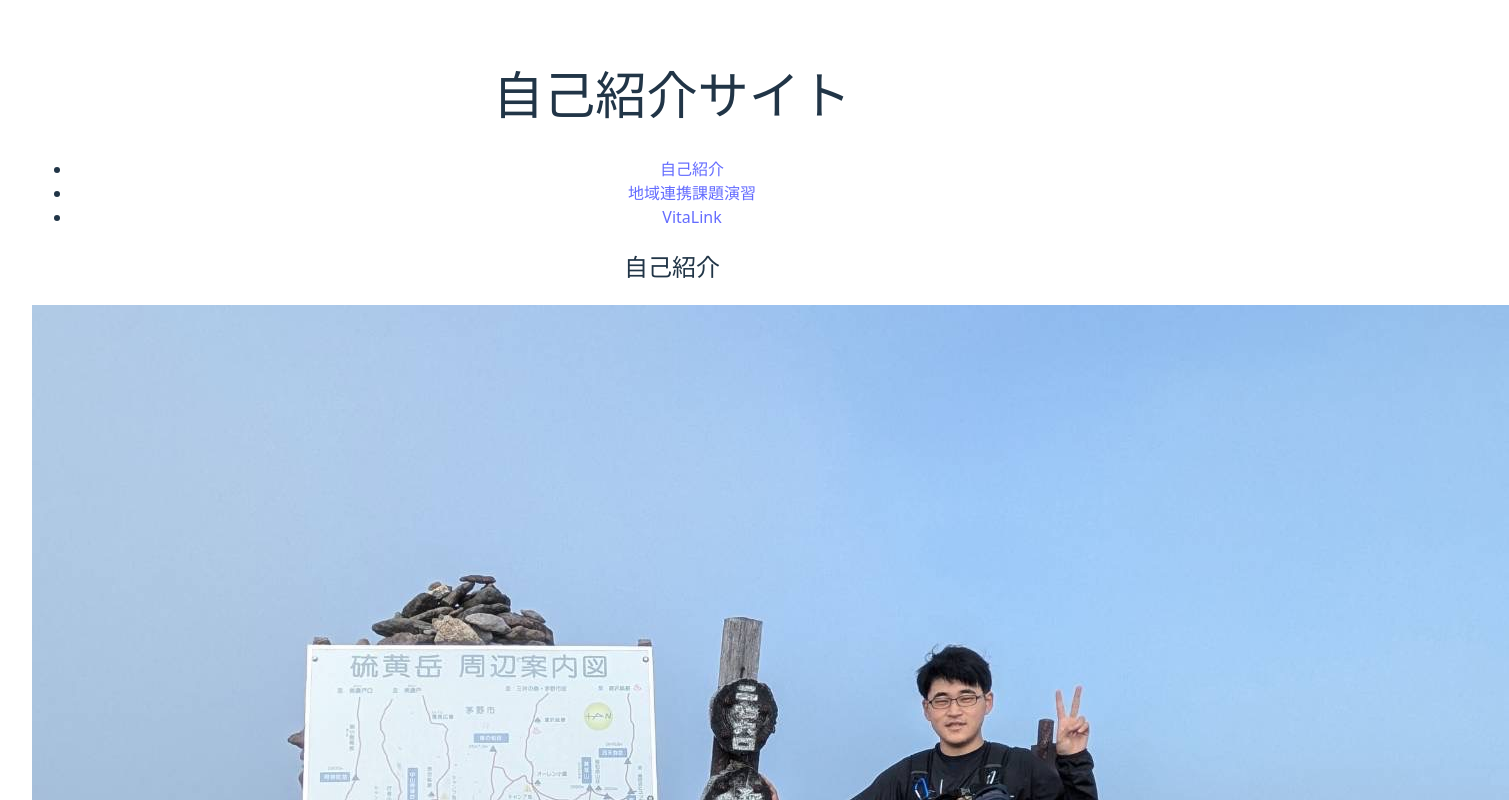
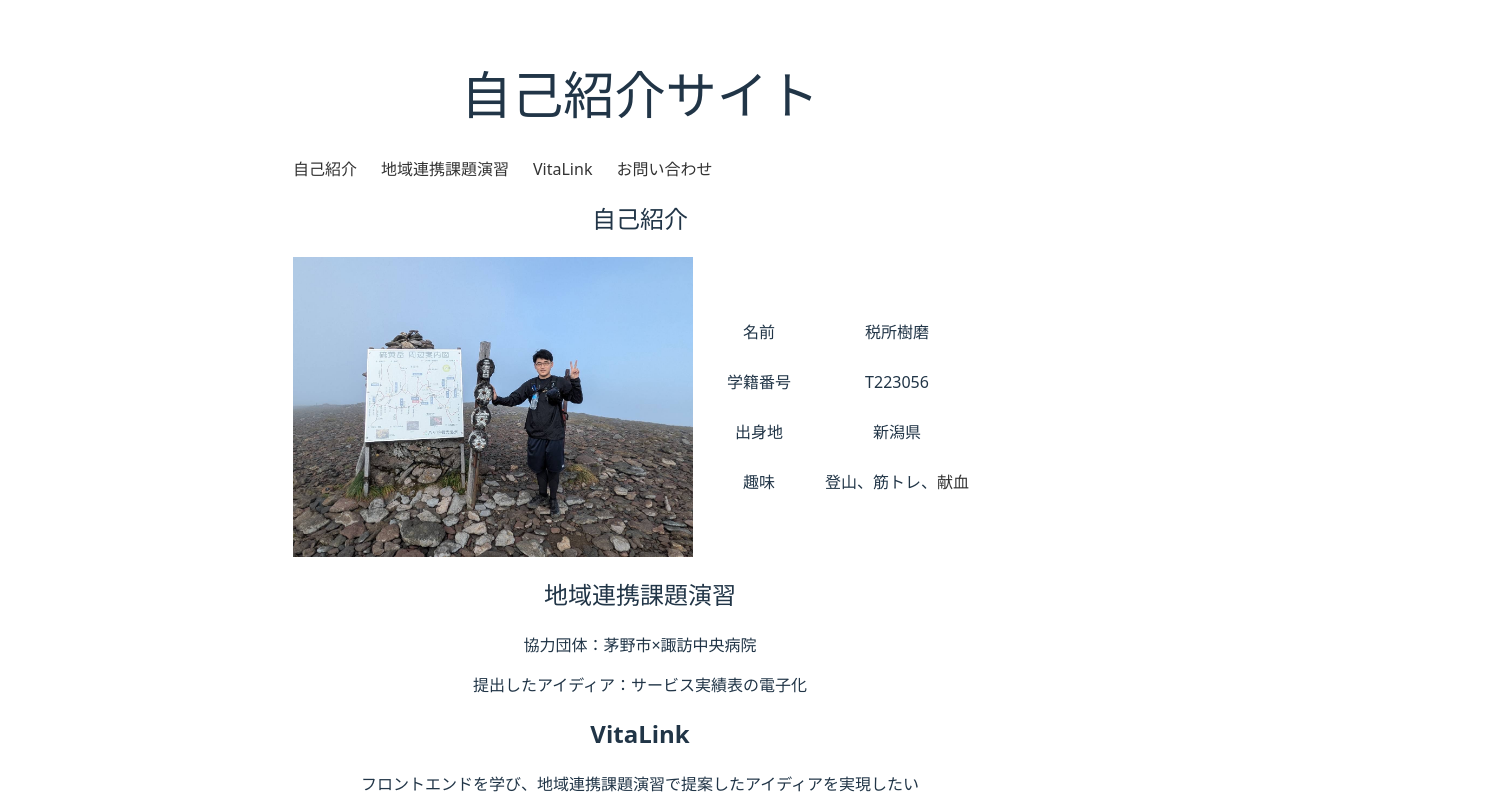
Before and after one commit to SaishoTatsuma/VitaLink_2, a React (Vite) app in the folder react-portfolio/: page / in a window 1280 px wide. Shown: the top 800 px of the page, 1509 px wide, since content can reach past the window. Built offline with nearby package versions, Linux system fonts and the light colour scheme.

Commit message:
update cssの追加

```diff
--- a/react-portfolio/src/App.css
+++ b/react-portfolio/src/App.css
@@ -5,38 +5,36 @@
   text-align: center;
 }
 
-.logo {
-  height: 6em;
-  padding: 1.5em;
-  will-change: filter;
-  transition: filter 300ms;
-}
-.logo:hover {
-  filter: drop-shadow(0 0 2em #646cffaa);
-}
-.logo.react:hover {
-  filter: drop-shadow(0 0 2em #61dafbaa);
+ul {
+  display: flex;
+  gap: 1.5rem;
+  list-style: none;
+  margin: 0;
+  padding: 0;
 }
 
-@keyframes logo-spin {
-  from {
-    transform: rotate(0deg);
-  }
-  to {
-    transform: rotate(360deg);
-  }
+a {
+  text-decoration: none;
+  color: #333;
+  font-weight: 500;
 }
 
-@media (prefers-reduced-motion: no-preference) {
-  a:nth-of-type(2) .logo {
-    animation: logo-spin infinite 20s linear;
-  }
+
+img {
+    height: 300px;
+    width: 400px;
 }
 
-.card {
-  padding: 2em;
+.profile {
+  display:flex;
+  align-items: center;
+  gap:1rem;
 }
 
-.read-the-docs {
-  color: #888;
+.text{
+  flex: 1;
 }
+
+table th, table td {
+  padding: 12px 16px;
+}
--- a/react-portfolio/src/App.jsx
+++ b/react-portfolio/src/App.jsx
@@ -1,7 +1,6 @@
 
-import { useContext, useState } from 'react';
+import { useState } from 'react';
 import './App.css'
-import portfolioContext from './main.jsx'
 
 const App = () => {
   return (
@@ -24,6 +23,7 @@ const Header = () => {
             <li ><a href="#profile">自己紹介</a></li>
             <li ><a href="#project">地域連携課題演習</a></li>
             <li ><a href="#vitalink">VitaLink</a></li>
+            <li ><a href="#contact">お問い合わせ</a></li>
         </ul>
       </nav>
     </>
@@ -34,8 +34,9 @@ const Profile = () => {
   return(
     <>
       <h2 id ="profile">自己紹介</h2>
+      <div className='profile'>
         <img src="/myphoto.jpg" alt="自分の画像"/>
-      <table border="1">
+        <table border="0" className='grahp'>
           <tbody>
           <tr>
               <td>名前</td>
@@ -55,6 +56,7 @@ const Profile = () => {
           </tr>
           </tbody>
           </table>
+        </div>
     </>
   );
 };
@@ -97,6 +99,7 @@ const ContactForm = () => {
   return (
     <>
       <form onSubmit={handleSubmit}>
+          <h2 id="contact">お問い合わせ</h2>
           <h3>名前</h3>
           <input
           type="text"
@@ -117,7 +120,7 @@ const ContactForm = () => {
           value={formData.message}
           onChange={handleChange}
           placeholder="メッセージを入力"></textarea>
-          <input type="submit" value="送信"/>
+          <p><input type="submit" value="送信"/></p>
      </form>
     </>
   );
--- a/react-portfolio/src/main.jsx
+++ b/react-portfolio/src/main.jsx
@@ -1,21 +1,12 @@
-import { createContext, StrictMode } from 'react'
+import { StrictMode } from 'react'
 import { createRoot } from 'react-dom/client'
 import './index.css'
 import App from './App.jsx'
 
-const portfolio = {
-  neme:"税所樹磨",
-  studentId:"T223056",
-};
-
-const portfolioContext = createContext(portfolio);
-
 createRoot(document.getElementById('root')).render(
   <StrictMode>
-    <portfolioContext.Provider value={portfolio}>
       <App />
-    </portfolioContext.Provider>
   </StrictMode>
 );
 
-export default portfolioContext;
+export default App;
```
Lines whose indentation alone changed are shown as unchanged.
